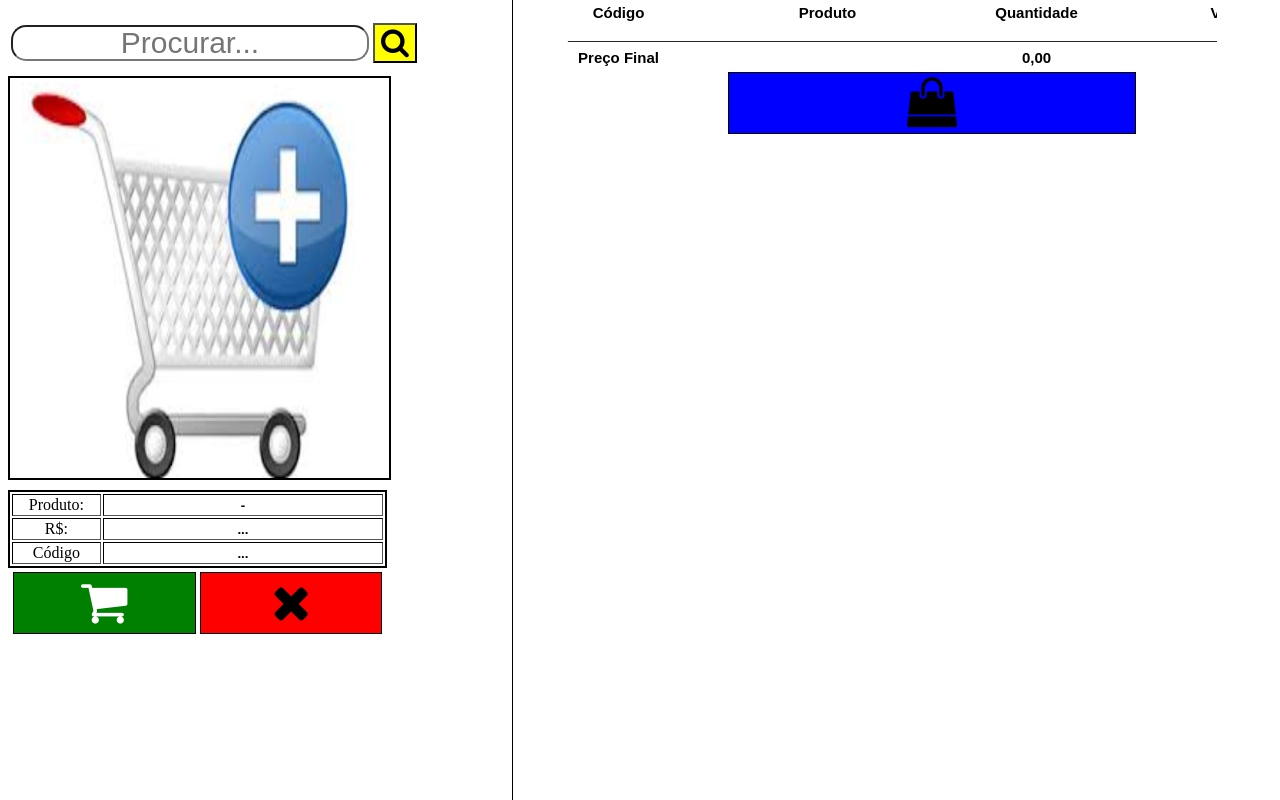
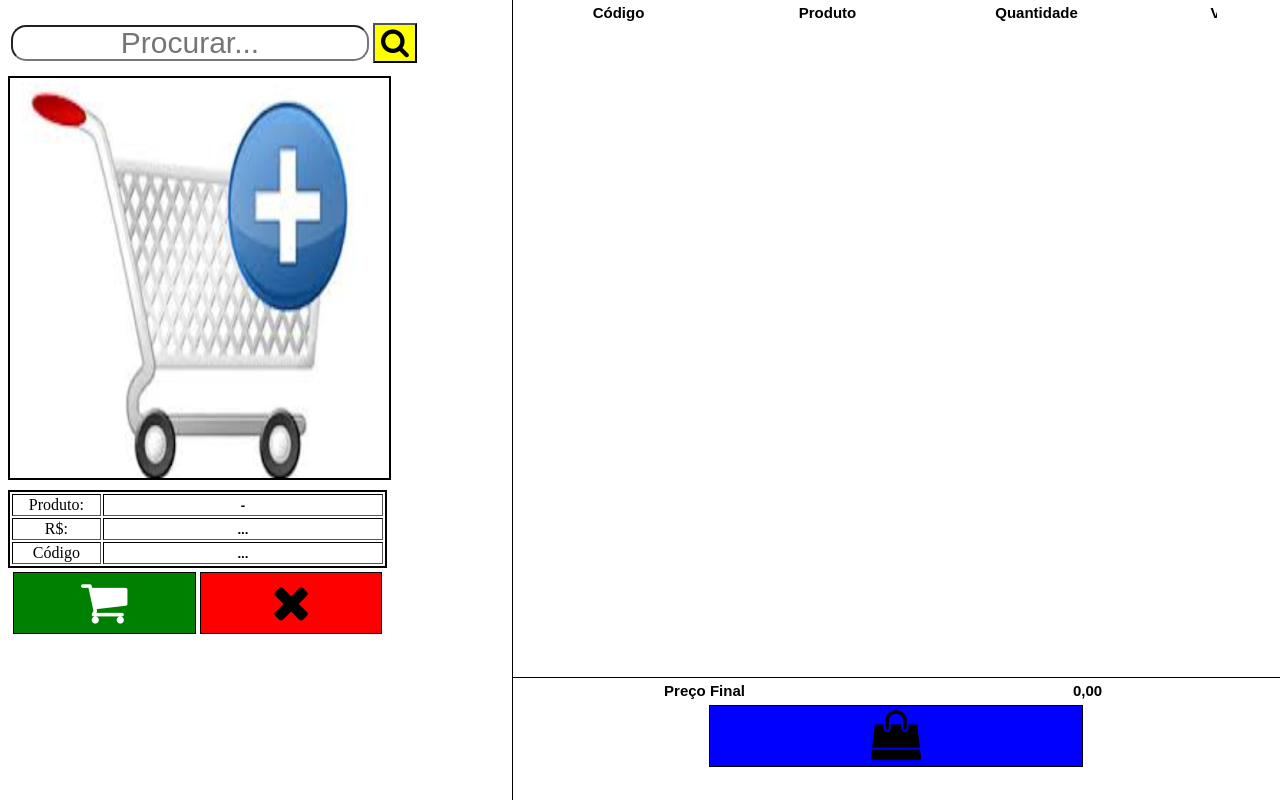
Before and after one commit to iamvinibd/projeto_tcc, a PHP site: page /pag_compras.php in a window 1280 px wide. Run offline with PHP 8.4, Linux system fonts and the light colour scheme; the visitor is signed in with stand-in values (Sample User, id 1).

Commit message:
Fixed sign up bug// Changed final price position at pag_compras

```diff
--- a/_css/style_compras.css
+++ b/_css/style_compras.css
@@ -117,3 +117,12 @@ input[class="info_compra"] {
 	width: 100%;
 	text-align: center;
 }
+
+#table_fim{
+	position: fixed;
+	left: 40%;
+	bottom: 30px;
+	border-top: 1px solid black;
+	width: 60%;
+	text-align: center;
+}
--- a/pag_compras.php
+++ b/pag_compras.php
@@ -132,9 +132,10 @@
         $valor_total = 0;
       }
             ?>
-      <tr>
-        <td colspan="4">___________________________________________________________________________________________</td>
-      </tr>
+
+
+        </table>
+        <table id="table_fim">
           <tr>
             <td><input type="text" value="Preço Final" name="codigo" class="info_compra" readonly></td>
             <td colspan="3"><input type="text" value=<?=$valor_total?>,00 name="codigo" class="info_compra" readonly></td>
@@ -145,7 +146,6 @@
           </tr>
         </table>
 
-
     </div>
   </body>
 </html>
```
Also changed, not shown: _server/cadastro.php (+9 -1 lines), 2 other files. Lines whose indentation alone changed are shown as unchanged.
